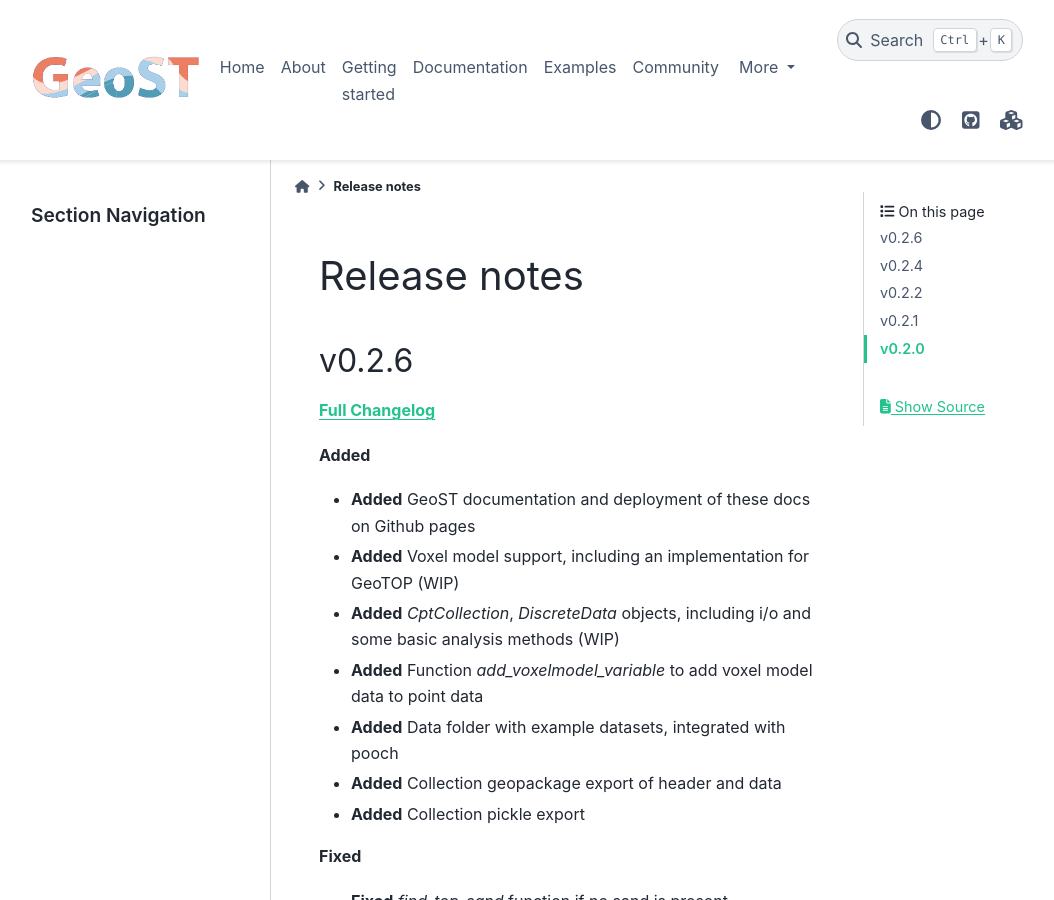
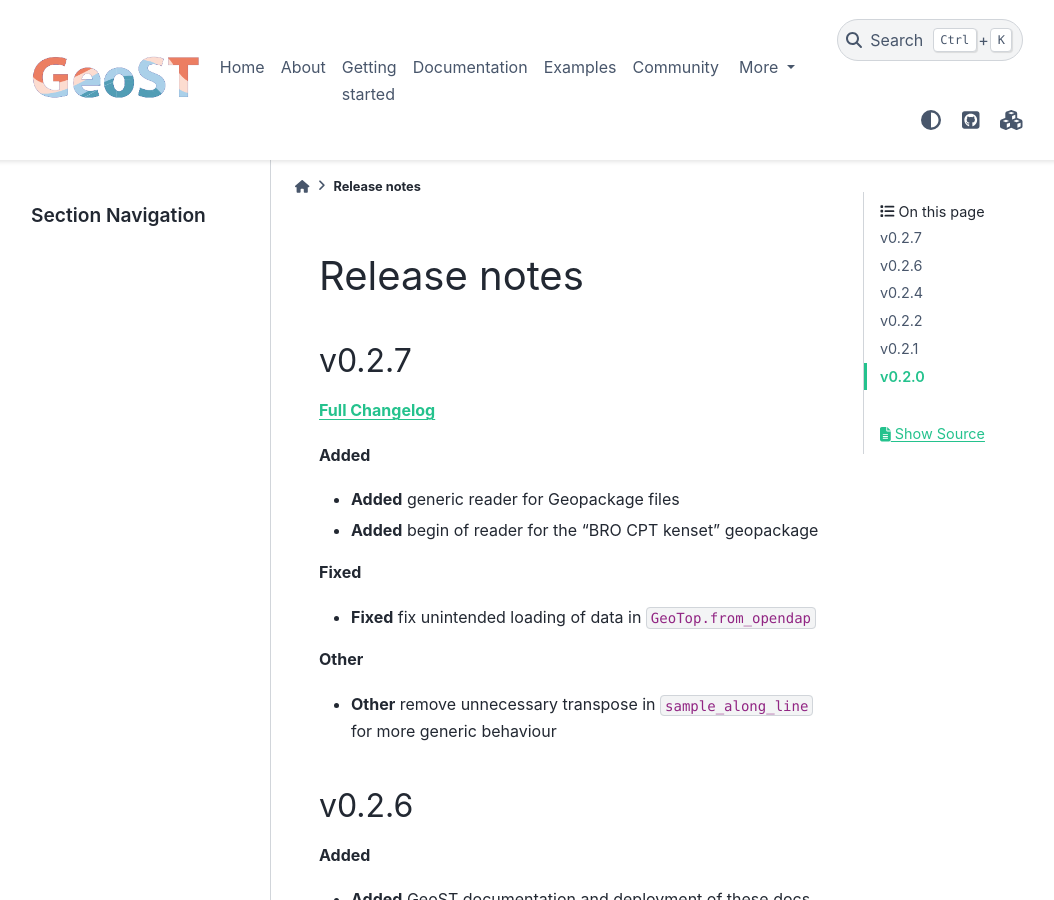
Before and after one commit to Deltares-research/geost, a Sphinx documentation site: the page built from docs/changelog.md, in a window 1280 px wide and 900 px high. Shown: the whole window, without its empty margins (113-1167 px from the left). Built offline with Sphinx 7.4.7 and the PyData theme 0.15.4, drawn with Linux system fonts in a browser that asks for light colours.

Commit message:
Update changelog

```diff
--- a/docs/changelog.md
+++ b/docs/changelog.md
@@ -1,8 +1,21 @@
 # Release notes
 
-## v0.2.6
+## v0.2.7
 
 [**Full Changelog**](https://github.com/Deltares-research/geost/compare/0.2.4...0.2.5)
+
+**Added**
+- **Added** generic reader for Geopackage files
+- **Added** begin of reader for the "BRO CPT kenset" geopackage
+
+**Fixed**
+- **Fixed** fix unintended loading of data in `GeoTop.from_opendap`
+
+**Other**
+- **Other** remove unnecessary transpose in `sample_along_line` for more generic behaviour
+
+
+## v0.2.6
 
 **Added**
 - **Added** GeoST documentation and deployment of these docs on Github pages
```
